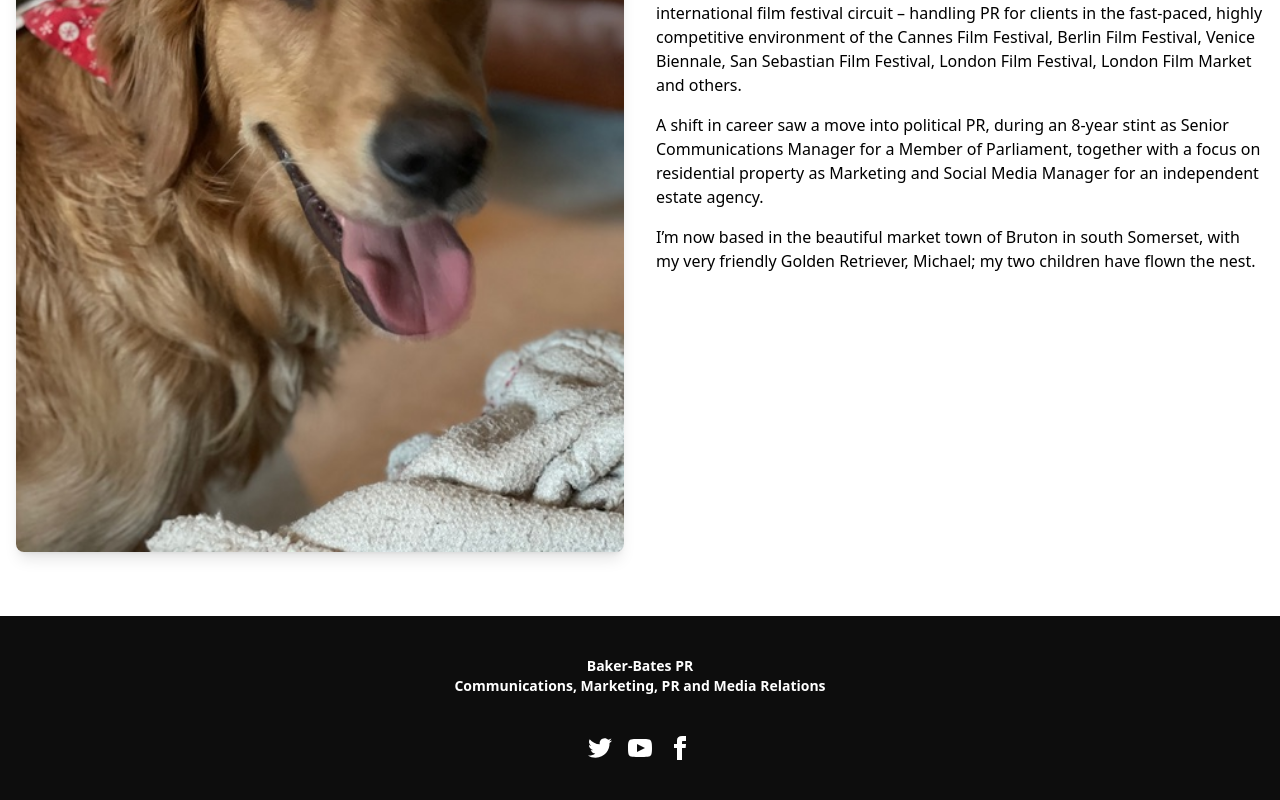
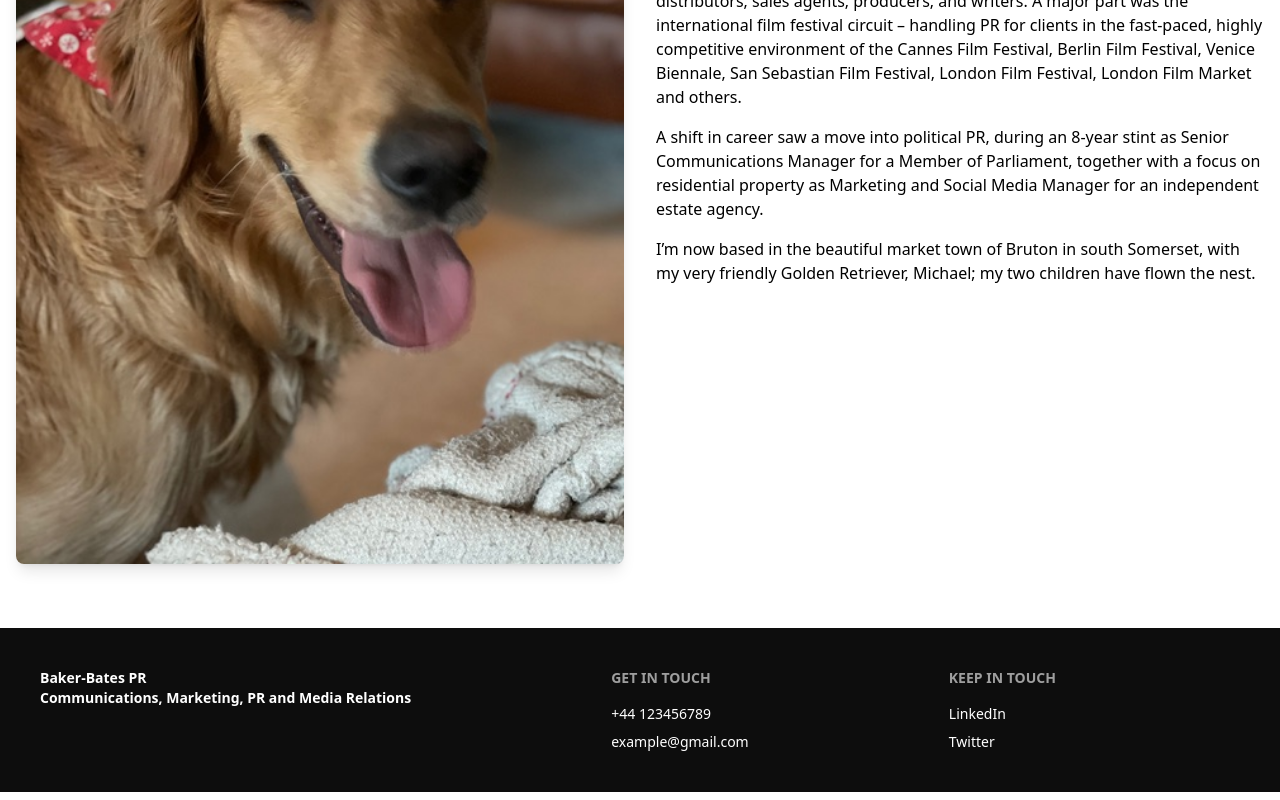
Before and after one commit to SebastianStankiewicz/PRPortfolio, a React (Vite) app: page /about in a window 1280 px wide. Shown: the part 343-1143 px from the top of the page. Built offline with nearby package versions, Linux system fonts and the light colour scheme.

Commit message:
More fixes and changes implemented.

```diff
--- a/src/components/Footer.jsx
+++ b/src/components/Footer.jsx
@@ -6,7 +6,7 @@ const Footer = () => {
   return (
     <>
 
-<footer className="footer footer-center bg-primary text-primary-content p-10">
+<footer className="footer bg-primary text-primary-content p-10">
   <aside>
     <p className="font-bold">
       Baker-Bates PR
@@ -15,41 +15,14 @@ const Footer = () => {
     </p>
   </aside>
   <nav>
-    <div className="grid grid-flow-col gap-4">
-      <a>
-        <svg
-          xmlns="http://www.w3.org/2000/svg"
-          width="24"
-          height="24"
-          viewBox="0 0 24 24"
-          className="fill-current">
-          <path
-            d="M24 4.557c-.883.392-1.832.656-2.828.775 1.017-.609 1.798-1.574 2.165-2.724-.951.564-2.005.974-3.127 1.195-.897-.957-2.178-1.555-3.594-1.555-3.179 0-5.515 2.966-4.797 6.045-4.091-.205-7.719-2.165-10.148-5.144-1.29 2.213-.669 5.108 1.523 6.574-.806-.026-1.566-.247-2.229-.616-.054 2.281 1.581 4.415 3.949 4.89-.693.188-1.452.232-2.224.084.626 1.956 2.444 3.379 4.6 3.419-2.07 1.623-4.678 2.348-7.29 2.04 2.179 1.397 4.768 2.212 7.548 2.212 9.142 0 14.307-7.721 13.995-14.646.962-.695 1.797-1.562 2.457-2.549z"></path>
-        </svg>
-      </a>
-      <a>
-        <svg
-          xmlns="http://www.w3.org/2000/svg"
-          width="24"
-          height="24"
-          viewBox="0 0 24 24"
-          className="fill-current">
-          <path
-            d="M19.615 3.184c-3.604-.246-11.631-.245-15.23 0-3.897.266-4.356 2.62-4.385 8.816.029 6.185.484 8.549 4.385 8.816 3.6.245 11.626.246 15.23 0 3.897-.266 4.356-2.62 4.385-8.816-.029-6.185-.484-8.549-4.385-8.816zm-10.615 12.816v-8l8 3.993-8 4.007z"></path>
-        </svg>
-      </a>
-      <a>
-        <svg
-          xmlns="http://www.w3.org/2000/svg"
-          width="24"
-          height="24"
-          viewBox="0 0 24 24"
-          className="fill-current">
-          <path
-            d="M9 8h-3v4h3v12h5v-12h3.642l.358-4h-4v-1.667c0-.955.192-1.333 1.115-1.333h2.885v-5h-3.808c-3.596 0-5.192 1.583-5.192 4.615v3.385z"></path>
-        </svg>
-      </a>
-    </div>
+    <h6 className="footer-title">Get in touch</h6>
+    <a className="">+44 123456789</a>
+    <a className="link link-hover" href="mailto:example@gmail.com" >example@gmail.com</a>
+  </nav>
+  <nav>
+    <h6 className="footer-title">Keep in touch</h6>
+    <a className="link link-hover">LinkedIn</a>
+    <a className="link link-hover">Twitter</a>
   </nav>
 </footer>
 
--- a/src/components/WelcomeHero.jsx
+++ b/src/components/WelcomeHero.jsx
@@ -1,13 +1,13 @@
 import React from "react";
 import heroGraphic from "../graphics/heroGraphic.svg"
-
 import headShot from "../graphics/headshot.jpeg"
+import { Link } from "react-router-dom";
 
 const WelcomeHero = () => {
   return (
     <>
 <div
-  className="hero min-h-screen h-14"
+  className="relative min-h-screen bg-cover bg-center lg:bg-[url('../graphics/heroGraphic.svg')] lg:bg-no-repeat lg:bg-opacity-100 bg-[url('../graphics/heroGraphic.svg')] bg-opacity-30"
   style={{
     backgroundImage: `url(${heroGraphic})`,
   }}>
@@ -16,17 +16,20 @@ const WelcomeHero = () => {
         <img
       src={headShot}
       className="max-w-sm rounded-full shadow-2xl" />
+
           <div className="max-w-md">
             <h1 className="mb-5 text-5xl text-transparent font-bold bg-gradient-to-r from-gray-800 via-slate-700 to-gray-900 bg-clip-text ">
               Communications, Marketing, PR and Media Relations
             </h1>
-            <p className="mb-5 text-2xl">
+            <p className="mb-5 text-2xl font-semibold text-transparent bg-clip-text bg-slate-700 ">
               I can craft
               your message, capture the attention of the media, deliver it to
               the right people at the right time, raise your profile, generate
               success and evaluate results.
             </p>
-            <button className="btn btn-primary">Contact me</button>
+            <Link className="btn btn-secondary" to={`contact`}>
+              Contact me
+            </Link>
           </div>
         </div>
       </div>
--- a/src/components/pageFiller/GetInTouch.jsx
+++ b/src/components/pageFiller/GetInTouch.jsx
@@ -1,23 +1,21 @@
-import React from 'react';
+import React from "react";
 import { Link } from "react-router-dom";
-import cows from "../../graphics/cows.jpeg"
+import cows from "../../graphics/cows.jpeg";
 
 const GetInTouch = () => {
   return (
     <div className="card image-full lg:card-side bg-base-100 shadow-xl ">
       <figure>
-    <img
-      src={cows}
-      alt="Cows" />
+        <img src={cows} alt="Cows" />
       </figure>
       <div className="card-body">
-    <h2 className="card-title text-5xl">Get in touch</h2>
-    <p className='mb-4 text-2x'>I can craft your message, capture the attention of the media, deliver it to the right people at the right time, raise your profile, generate success and evaluate results. </p>
-    <div className="gap-10">
-          <Link className="btn btn-active" to={`services`}>
-            View All Services
-          </Link>
-          <Link className="btn btn-secondary" to={`contact`}>
+        <h2 className="card-title text-8xl">Get in touch</h2>
+        <p className="mb-4 text-2xl">
+          If you’re seeking to amplify your voice, forge strategic partnerships
+          and unleash your creativity, look no further.
+        </p>
+        <div className="flex  justify-center gap-10">
+          <Link className="btn btn-active btn-block" to={`contact`}>
             Contact me
           </Link>
         </div>
--- a/src/components/serviceCarousel/ServiceCard.jsx
+++ b/src/components/serviceCarousel/ServiceCard.jsx
@@ -14,7 +14,7 @@ const ServiceCard = ({ title, description, icon, longDescription }) => {
     <h2 className="card-title">{title}</h2>
     <p>{description}</p>
     <div className="card-actions">
-      <button className="btn btn-primary" onClick={() => document.getElementById(modalId).showModal()}>
+      <button className="btn btn-outline" onClick={() => document.getElementById(modalId).showModal()}>
         Read more
       </button>
     </div>
--- a/src/routes/Home.jsx
+++ b/src/routes/Home.jsx
@@ -6,7 +6,6 @@ import ServiceCardCara from "../components/serviceCarousel/ServiceCardCara";
 import Footer from "../components/Footer";
 
 import GetInTouch from "../components/pageFiller/GetInTouch";
-
 
 import Lines from "../graphics/shapes/lines.svg";
 
@@ -18,12 +17,13 @@ const Home = () => {
       </header>
 
       <div className="min-h-screen flex flex-col items-center justify-center ">
-        <div className="text-3xl">Three decades of experience.</div>
+        <div className="text-5xl font-semibold z-1">Three decades of experience</div>
+        <br></br>
         <ServiceCardCara />
 
         <div className="flex flex-row gap-10">
           <div>
-            <Link className="btn btn-active" to={`services`}>
+            <Link className="btn btn-secondary" to={`services`}>
               View All Services
             </Link>
           </div>
@@ -45,7 +45,7 @@ const Home = () => {
           backgroundSize: "cover",
         }}
       >
-        <div className="relative z-10">
+        <div className="relative z-10 mx-auto max-w-screen-md">
           <GetInTouch />
         </div>
       </div>
--- a/src/routes/root.jsx
+++ b/src/routes/root.jsx
@@ -30,9 +30,11 @@ const root = () => {
                 </svg>
               </label>
             </div>
-            <div className="mx-2 flex-1 px-2 font-bold text-3xl bg-gradient-to-r from-gray-800 via-slate-700 to-gray-900 bg-clip-text text-transparent">Baker-Bates PR</div>
+            <div className="mx-2 flex-1 px-2 font-bold text-3xl bg-gradient-to-r from-gray-800 via-slate-700 to-gray-900 bg-clip-text text-transparent">
+            <Link to={`/`}>Baker-Bates PR</Link>
+              </div>
             <div className="hidden flex-none lg:block">
-              <ul className="menu menu-horizontal">
+              <ul className="menu menu-horizontal text-2xl">
                 {/* Navbar menu content here */}
                 <li>
                   <Link to={`/`}>Home</Link>
```
Lines whose indentation alone changed are shown as unchanged.
